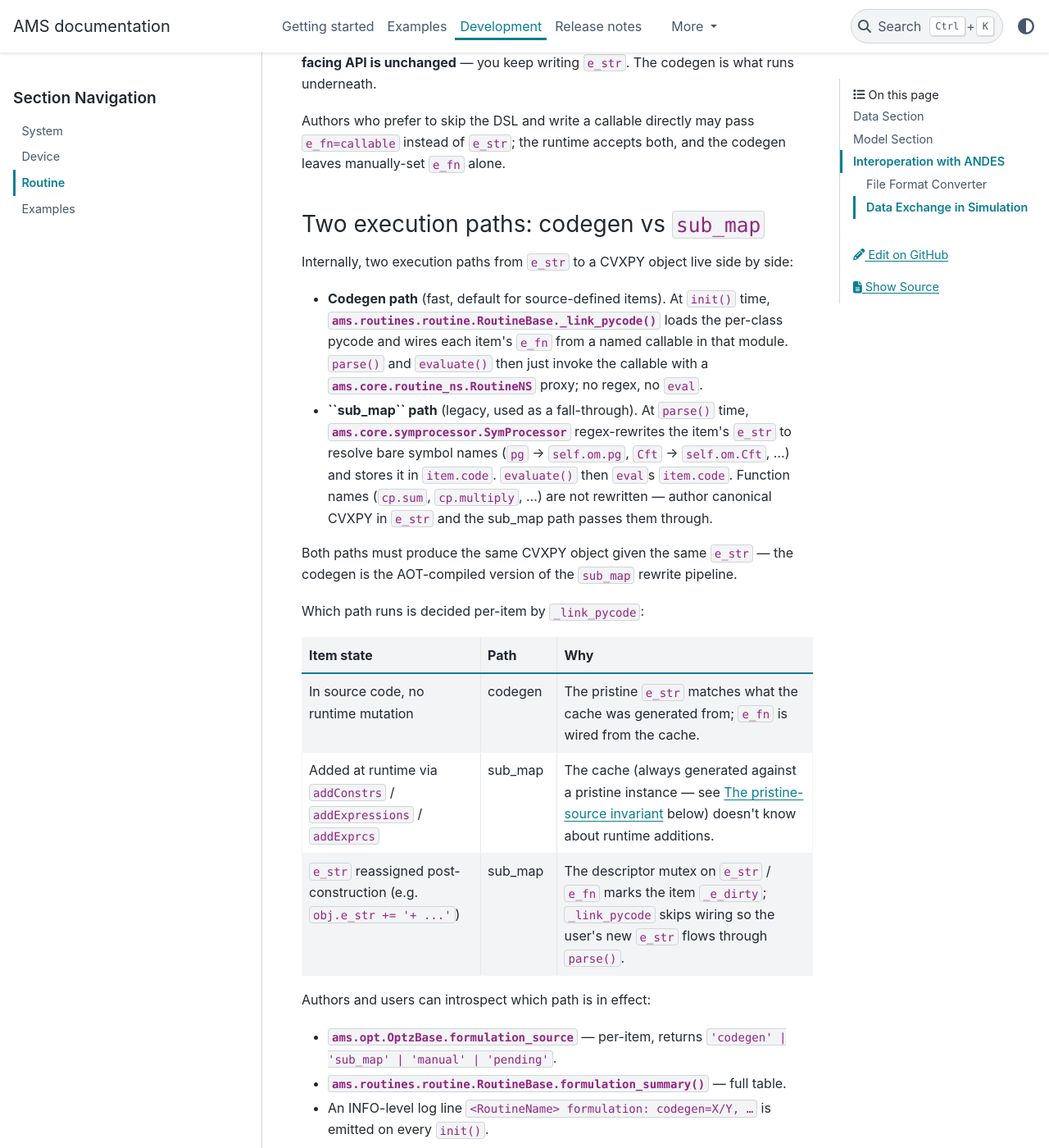
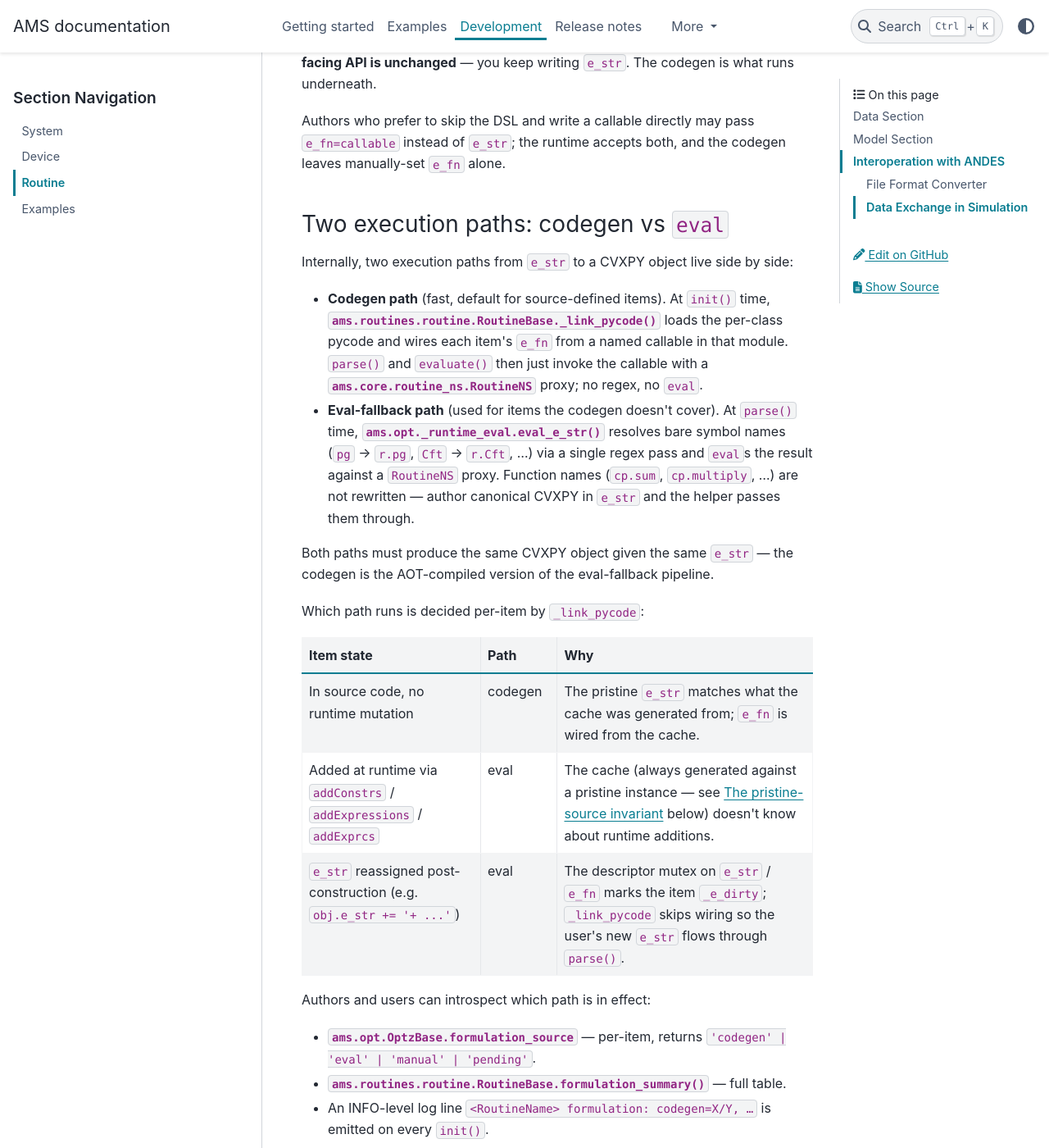
Before and after one commit to CURENT/ams, a Sphinx documentation site: the page built from docs/source/modeling/routine.rst, in a window 1280 px wide and 1400 px high, scrolled down 4036 px. Shown: the whole window at 82% size. Built offline with Sphinx 7.4.7 and the PyData theme 0.15.4, drawn with Linux system fonts in a browser that asks for light colours; pages that are not in the unit, such as notebooks, are missing from menus; the version number could not be read and is left out.

Commit message:
refactor(opt): rename formulation_source 'sub_map' bucket to 'eval'
Final mechanical step of the cvxpy-namespace passthrough project. The
formulation_source string label 'sub_map' referenced the (now-deleted)
SymProcessor.sub_map regex pipeline; the live implementation is the
eval-fallback helper at ams.opt._runtime_eval.eval_e_str. Renames in
lockstep:

- OptzBase.formulation_source returns 'eval' (was 'sub_map').
- _link_pycode tally keys: sub_map_dirty -> eval_dirty,
  sub_map_added -> eval_added.
- Per-init INFO log labels: 'sub_map(customized)=N' / 'sub_map(added)=N'
  -> 'eval(customized)=N' / 'eval(added)=N'.
- formulation_summary header bucket: '... sub_map ...' -> '... eval ...'.
- Surrounding comments updated to point at ams.opt._runtime_eval.
- Sphinx docs (modeling/routine.rst), release-notes (v1.2.2), and the
  ex8.ipynb walkthrough updated; ex8 outputs re-executed.

No production-code reader checks the string 'sub_map' (audit found
zero asserts in tests). Anyone introspecting formulation_source must
update string comparisons -- documented in v1.2.2 release-notes.

Local checks: 348 pytest tests pass on macOS / Python 3.12 / CLARABEL;
flake8 clean.

Co-Authored-By: Claude Opus 4.7 (1M context) <noreply@anthropic.com>

```diff
--- a/docs/source/modeling/routine.rst
+++ b/docs/source/modeling/routine.rst
@@ -183,8 +183,8 @@ Authors who prefer to skip the DSL and write a callable directly may
 pass ``e_fn=callable`` instead of ``e_str``; the runtime accepts both,
 and the codegen leaves manually-set ``e_fn`` alone.
 
-Two execution paths: codegen vs ``sub_map``
-^^^^^^^^^^^^^^^^^^^^^^^^^^^^^^^^^^^^^^^^^^^^
+Two execution paths: codegen vs ``eval``
+^^^^^^^^^^^^^^^^^^^^^^^^^^^^^^^^^^^^^^^^
 
 Internally, two execution paths from ``e_str`` to a CVXPY object live
 side by side:
@@ -196,18 +196,16 @@ side by side:
   just invoke the callable with a :py:class:`ams.core.routine_ns.RoutineNS`
   proxy; no regex, no ``eval``.
 
-- **``sub_map`` path** (legacy, used as a fall-through). At ``parse()``
-  time, :py:class:`ams.core.symprocessor.SymProcessor` regex-rewrites
-  the item's ``e_str`` to resolve bare symbol names (``pg`` →
-  ``self.om.pg``, ``Cft`` → ``self.om.Cft``, …) and stores it in
-  ``item.code``. ``evaluate()`` then ``eval``\ s ``item.code``.
-  Function names (``cp.sum``, ``cp.multiply``, …) are not rewritten
-  — author canonical CVXPY in ``e_str`` and the sub_map path passes
-  them through.
+- **Eval-fallback path** (used for items the codegen doesn't cover).
+  At ``parse()`` time, :py:func:`ams.opt._runtime_eval.eval_e_str`
+  resolves bare symbol names (``pg`` → ``r.pg``, ``Cft`` → ``r.Cft``,
+  …) via a single regex pass and ``eval``\ s the result against a
+  ``RoutineNS`` proxy. Function names (``cp.sum``, ``cp.multiply``,
+  …) are not rewritten — author canonical CVXPY in ``e_str`` and the
+  helper passes them through.
 
 Both paths must produce the same CVXPY object given the same ``e_str``
-— the codegen is the AOT-compiled version of the ``sub_map`` rewrite
-pipeline.
+— the codegen is the AOT-compiled version of the eval-fallback pipeline.
 
 Which path runs is decided per-item by ``_link_pycode``:
 
@@ -224,13 +222,13 @@ Which path runs is decided per-item by ``_link_pycode``:
        from; ``e_fn`` is wired from the cache.
    * - Added at runtime via ``addConstrs`` / ``addExpressions`` /
        ``addExprcs``
-     - sub_map
+     - eval
      - The cache (always generated against a pristine instance —
        see :ref:`pycode-pristine-invariant` below) doesn't know
        about runtime additions.
    * - ``e_str`` reassigned post-construction (e.g.
        ``obj.e_str += '+ ...'``)
-     - sub_map
+     - eval
      - The descriptor mutex on ``e_str`` / ``e_fn`` marks the item
        ``_e_dirty``; ``_link_pycode`` skips wiring so the user's new
        ``e_str`` flows through ``parse()``.
@@ -238,7 +236,7 @@ Which path runs is decided per-item by ``_link_pycode``:
 Authors and users can introspect which path is in effect:
 
 - :py:attr:`ams.opt.OptzBase.formulation_source` — per-item, returns
-  ``'codegen' | 'sub_map' | 'manual' | 'pending'``.
+  ``'codegen' | 'eval' | 'manual' | 'pending'``.
 - :py:meth:`ams.routines.routine.RoutineBase.formulation_summary` —
   full table.
 - An INFO-level log line ``<RoutineName> formulation: codegen=X/Y, …``
```
Also changed, not shown: docs/source/release-notes.rst (+13 -2 lines), 3 other files.
